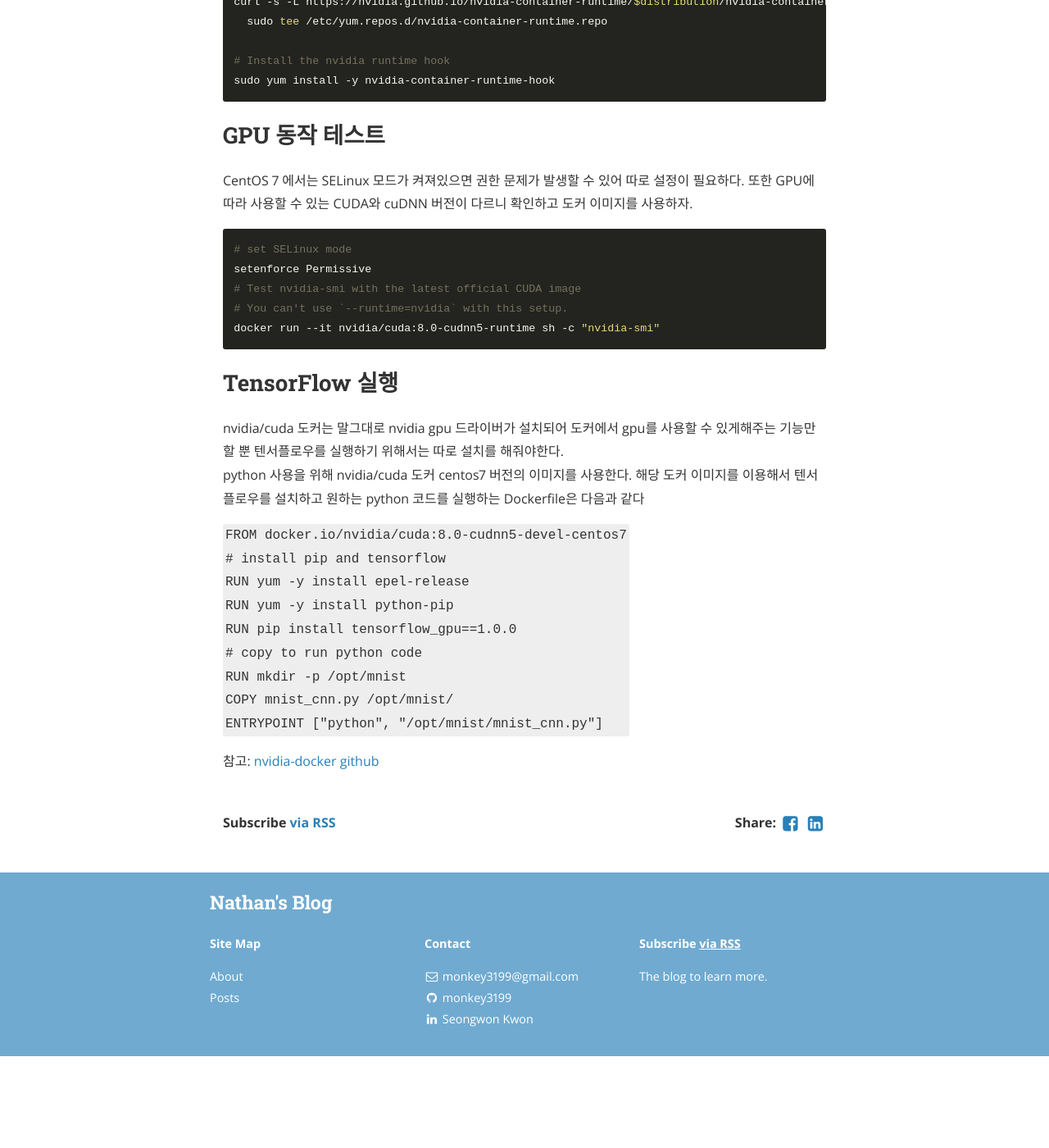
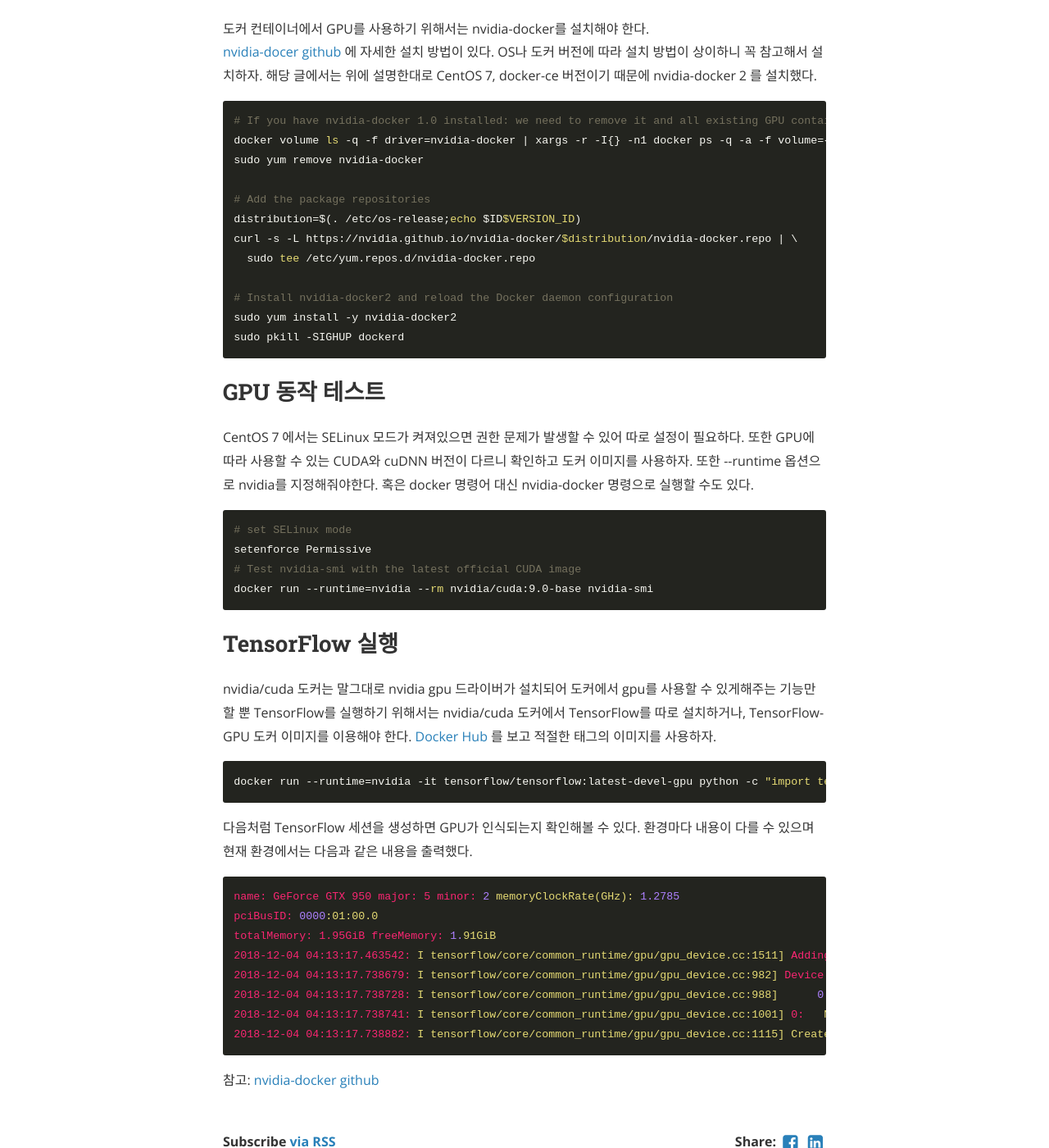
Before and after one commit to monkey3199/monkey3199.github.io, a Jekyll site: the page built from _posts/2018-12-03-tensorflow_docker_gpu.md, in a window 1280 px wide and 1400 px high, scrolled down 795 px. Shown: the whole window at 82% size. Built offline with Jekyll 4.4.1, drawn with Linux system fonts in a browser that asks for light colours; nearby versions of some CDN libraries; before the commit the page ends 2083 px from its top, so only the background shows below that; some of the changed text lies outside the part shown.

Commit message:
_posts/2018-12-03-tensorflow_docker_gpu.md updated from https://stackedit.io/

```diff
--- a/_posts/2018-12-03-tensorflow_docker_gpu.md
+++ b/_posts/2018-12-03-tensorflow_docker_gpu.md
@@ -5,44 +5,51 @@ categories: develop AI tensorflow
 ---
 
 <h1 id="도커에서-gpu-사용하기">도커에서 GPU 사용하기</h1>
-<h2 id="nvidia-docker-설치하기">nvidia-docker 설치하기</h2>
-<p>도커에서 GPU(nvidia)를 사용하기 위해서 nvidia-docker를 설치한다. 설치 환경은 다음과 같다.</p>
+<p>도커에서 GPU(vidia)를 사용하기 위해서 nvidia-docker를 설치한다. 설치 환경은 다음과 같다. CUDA와 cuDNN은 TensorFlow에서 GPU 를 사용하기 위한 필수 설치 요소이며, GPU에 따라 지원되는 버전이 상이하니 <a href="https://www.tensorflow.org/install/gpu">TensorFlow 홈페이지</a> 를 참고하자.</p>
 <ul>
 <li>CentOS 7</li>
-<li>Docker 1.13.1</li>
-<li>GeForce GTX650</li>
+<li>Docker version 18.09.0</li>
+<li>GeForce GTX950</li>
+<li>CUDA 9.0.176.4</li>
+<li>cuDNN 7.3.0</li>
 </ul>
+<p>여기까지 설치했으면 nvidia-smi 명령을 통해서 GPU를 모니터링 할 수 있다.<br>
+하지만 도커 컨테이너를 실행하고 그 안에서는 아직 GPU를 사용할 수 없다.</p>
+<h2 id="nvidia-docker-설치하기">nvidia-docker 설치하기</h2>
+<p>도커 컨테이너에서 GPU를 사용하기 위해서는 nvidia-docker를 설치해야 한다.<br>
+<a href="https://github.com/NVIDIA/nvidia-docker">nvidia-docer github</a> 에 자세한 설치 방법이 있다. OS나 도커 버전에 따라 설치 방법이 상이하니 꼭 참고해서 설치하자. 해당 글에서는 위에 설명한대로 CentOS 7, docker-ce 버전이기 때문에 nvidia-docker 2 를 설치했다.</p>
 <pre class=" language-bash"><code class="prism  language-bash"><span class="token comment"># If you have nvidia-docker 1.0 installed: we need to remove it and all existing GPU containers</span>
 docker volume <span class="token function">ls</span> -q -f driver<span class="token operator">=</span>nvidia-docker <span class="token operator">|</span> <span class="token function">xargs</span> -r -I<span class="token punctuation">{</span><span class="token punctuation">}</span> -n1 docker <span class="token function">ps</span> -q -a -f volume<span class="token operator">=</span><span class="token punctuation">{</span><span class="token punctuation">}</span> <span class="token operator">|</span> <span class="token function">xargs</span> -r docker <span class="token function">rm</span> -f
 <span class="token function">sudo</span> yum remove nvidia-docker
 
 <span class="token comment"># Add the package repositories</span>
 distribution<span class="token operator">=</span><span class="token variable"><span class="token variable">$(</span><span class="token keyword">.</span> /etc/os-release<span class="token punctuation">;</span><span class="token keyword">echo</span> $ID$VERSION_ID<span class="token variable">)</span></span>
-curl -s -L https://nvidia.github.io/nvidia-container-runtime/<span class="token variable">$distribution</span>/nvidia-container-runtime.repo <span class="token operator">|</span> \
-  <span class="token function">sudo</span> <span class="token function">tee</span> /etc/yum.repos.d/nvidia-container-runtime.repo
+curl -s -L https://nvidia.github.io/nvidia-docker/<span class="token variable">$distribution</span>/nvidia-docker.repo <span class="token operator">|</span> \
+  <span class="token function">sudo</span> <span class="token function">tee</span> /etc/yum.repos.d/nvidia-docker.repo
 
-<span class="token comment"># Install the nvidia runtime hook</span>
-<span class="token function">sudo</span> yum <span class="token function">install</span> -y nvidia-container-runtime-hook
+<span class="token comment"># Install nvidia-docker2 and reload the Docker daemon configuration</span>
+<span class="token function">sudo</span> yum <span class="token function">install</span> -y nvidia-docker2
+<span class="token function">sudo</span> <span class="token function">pkill</span> -SIGHUP dockerd
 </code></pre>
 <h2 id="gpu-동작-테스트">GPU 동작 테스트</h2>
-<p>CentOS 7 에서는 SELinux 모드가 켜져있으면 권한 문제가 발생할 수 있어 따로 설정이 필요하다. 또한 GPU에 따라 사용할 수 있는 CUDA와 cuDNN 버전이 다르니 확인하고 도커 이미지를 사용하자.</p>
+<p>CentOS 7 에서는 SELinux 모드가 켜져있으면 권한 문제가 발생할 수 있어 따로 설정이 필요하다. 또한 GPU에 따라 사용할 수 있는 CUDA와 cuDNN 버전이 다르니 확인하고 도커 이미지를 사용하자. 또한 --runtime 옵션으로 nvidia를 지정해줘야한다. 혹은 docker 명령어 대신 nvidia-docker 명령으로 실행할 수도 있다.</p>
 <pre><code># set SELinux mode
 setenforce Permissive
 # Test nvidia-smi with the latest official CUDA image
-# You can't use `--runtime=nvidia` with this setup.
-docker run --it nvidia/cuda:8.0-cudnn5-runtime sh -c "nvidia-smi"
+docker run --runtime=nvidia --rm nvidia/cuda:9.0-base nvidia-smi
 </code></pre>
 <h2 id="tensorflow-실행">TensorFlow 실행</h2>
-<p>nvidia/cuda 도커는 말그대로 nvidia gpu 드라이버가 설치되어 도커에서 gpu를 사용할 수 있게해주는 기능만 할 뿐 텐서플로우를 실행하기 위해서는 따로 설치를 해줘야한다.<br>
-python 사용을 위해 nvidia/cuda 도커 centos7 버전의 이미지를 사용한다. 해당 도커 이미지를 이용해서 텐서플로우를 설치하고 원하는 python 코드를 실행하는 Dockerfile은 다음과 같다</p>
-<pre class=" language-docker"><code class="prism  language-docker"><span class="token keyword">FROM</span> docker.io/nvidia/cuda<span class="token punctuation">:</span>8.0<span class="token punctuation">-</span>cudnn5<span class="token punctuation">-</span>devel<span class="token punctuation">-</span>centos7
-<span class="token comment"># install pip and tensorflow</span>
-<span class="token keyword">RUN</span> yum <span class="token punctuation">-</span>y install epel<span class="token punctuation">-</span>release
-<span class="token keyword">RUN</span> yum <span class="token punctuation">-</span>y install python<span class="token punctuation">-</span>pip
-<span class="token keyword">RUN</span> pip install tensorflow_gpu==1.0.0
-<span class="token comment"># copy to run python code</span>
-<span class="token keyword">RUN</span> mkdir <span class="token punctuation">-</span>p /opt/mnist
-<span class="token keyword">COPY</span> mnist_cnn.py /opt/mnist/
-<span class="token keyword">ENTRYPOINT</span> <span class="token punctuation">[</span><span class="token string">"python"</span><span class="token punctuation">,</span> <span class="token string">"/opt/mnist/mnist_cnn.py"</span><span class="token punctuation">]</span>
+<p>nvidia/cuda 도커는 말그대로 nvidia gpu 드라이버가 설치되어 도커에서 gpu를 사용할 수 있게해주는 기능만 할 뿐 TensorFlow를 실행하기 위해서는 nvidia/cuda 도커에서 TensorFlow를 따로 설치하거나, TensorFlow-GPU 도커 이미지를 이용해야 한다. <a href="https://hub.docker.com/r/tensorflow/tensorflow/tags/">Docker Hub</a> 를 보고 적절한 태그의 이미지를 사용하자.</p>
+<pre><code>docker run --runtime=nvidia -it tensorflow/tensorflow:latest-devel-gpu python -c "import tensorflow as tf; tf.Session()"
+</code></pre>
+<p>다음처럼 TensorFlow 세션을 생성하면 GPU가 인식되는지 확인해볼 수 있다. 환경마다 내용이 다를 수 있으며 현재 환경에서는 다음과 같은 내용을 출력했다.</p>
+<pre><code>name: GeForce GTX 950 major: 5 minor: 2 memoryClockRate(GHz): 1.2785
+pciBusID: 0000:01:00.0
+totalMemory: 1.95GiB freeMemory: 1.91GiB
+2018-12-04 04:13:17.463542: I tensorflow/core/common_runtime/gpu/gpu_device.cc:1511] Adding visible gpu devices: 0
+2018-12-04 04:13:17.738679: I tensorflow/core/common_runtime/gpu/gpu_device.cc:982] Device interconnect StreamExecutor with strength 1 edge matrix:
+2018-12-04 04:13:17.738728: I tensorflow/core/common_runtime/gpu/gpu_device.cc:988]      0
+2018-12-04 04:13:17.738741: I tensorflow/core/common_runtime/gpu/gpu_device.cc:1001] 0:   N
+2018-12-04 04:13:17.738882: I tensorflow/core/common_runtime/gpu/gpu_device.cc:1115] Created TensorFlow device (/job:localhost/replica:0/task:0/device:GPU:0 with 1664 MB memory) -&gt; physical GPU (device: 0, name: GeForce GTX 950, pci bus id: 0000:01:00.0, compute capability: 5.2)
 </code></pre>
 <p>참고: <a href="https://github.com/NVIDIA/nvidia-docker">nvidia-docker github</a></p>
```
